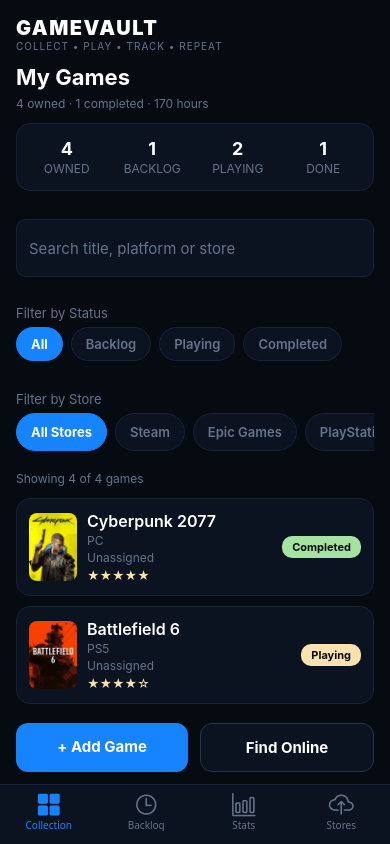
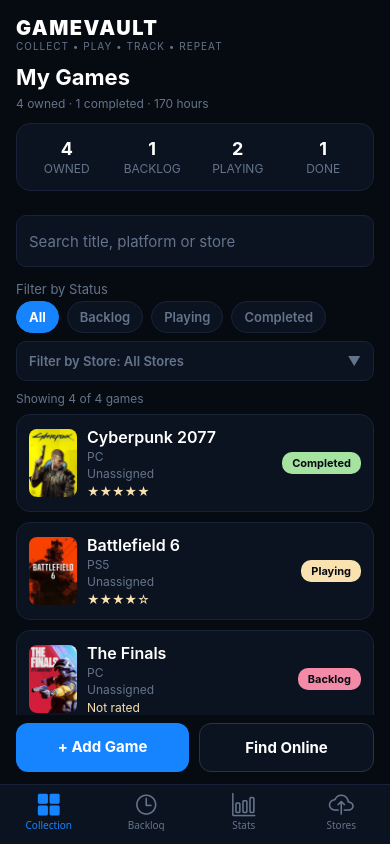
Before and after one commit to itsmealyssa/GameApp, a React Native app: screen / in a window 390 px wide. Built offline with nearby package versions, Linux system fonts and the light colour scheme.

Commit message:
Upgrade Expo SDK 58 and improve collection layout

```diff
--- a/HomeScreen.js
+++ b/HomeScreen.js
@@ -30,6 +30,7 @@ export default function HomeScreen({
   const [filter, setFilter] = useState('All');
   const [storeFilter, setStoreFilter] = useState('All');
   const [query, setQuery] = useState('');
+  const [showStoreFilters, setShowStoreFilters] = useState(false);
 
   const stats = getCollectionStats(games);
   const normalizedQuery = query.trim().toLowerCase();
@@ -39,6 +40,10 @@ export default function HomeScreen({
     ...storeOptions,
     { id: 'unassigned', name: 'Unassigned' },
   ];
+
+  const selectedStore = storeFilters.find(
+    (store) => store.id === storeFilter
+  );
 
   const shownGames = games.filter((game) => {
     const matchesStatus =
@@ -75,7 +80,7 @@ export default function HomeScreen({
       <Text style={styles.title}>My Games</Text>
 
       <Text style={styles.subText}>
-        {stats.total} owned · {stats.completed} completed · {stats.totalHours} hours
+        {stats.total} owned · {stats.completed} completed · {Number(stats.totalHours.toFixed(1))} hours
       </Text>
 
       {/* STORAGE ERROR */}
@@ -116,9 +121,9 @@ export default function HomeScreen({
           styles.input,
           styles.searchInput,
           {
-            marginTop: 16,
-            marginBottom: 12,
-            minHeight: 58,
+            marginTop: 12,
+            marginBottom: 8,
+            minHeight: 52,
           },
         ]}
         value={query}
@@ -126,13 +131,20 @@ export default function HomeScreen({
       />
 
       {/* STATUS FILTERS */}
-      <Text style={styles.label}>Filter by Status</Text>
+      <Text
+        style={[
+          styles.label,
+          { marginTop: 6, marginBottom: 4 },
+        ]}
+      >
+        Filter by Status
+      </Text>
 
       <View
         style={[
           styles.row,
           {
-            marginBottom: 14,
+            marginBottom: 8,
             gap: 8,
           },
         ]}
@@ -147,6 +159,7 @@ export default function HomeScreen({
             style={[
               styles.chip,
               filter === option ? styles.chipActive : null,
+              { paddingVertical: 7, paddingHorizontal: 12 },
             ]}
             onPress={() => setFilter(option)}
           >
@@ -163,20 +176,46 @@ export default function HomeScreen({
         ))}
       </View>
 
-      {/* STORE FILTERS */}
-      <Text style={styles.label}>Filter by Store</Text>
+      {/* COLLAPSIBLE STORE FILTERS */}
+      <TouchableOpacity
+        accessibilityRole="button"
+        accessibilityState={{
+          expanded: showStoreFilters,
+        }}
+        onPress={() => setShowStoreFilters(!showStoreFilters)}
+        style={{
+          flexDirection: 'row',
+          justifyContent: 'space-between',
+          alignItems: 'center',
+          paddingVertical: 11,
+          paddingHorizontal: 12,
+          backgroundColor: '#0c1320',
+          borderWidth: 1,
+          borderColor: '#182338',
+          borderRadius: 10,
+          marginBottom: 8,
+        }}
+      >
+        <Text style={styles.chipText}>
+          Filter by Store: {selectedStore?.name || 'All Stores'}
+        </Text>
 
+        <Text style={styles.chipText}>
+          {showStoreFilters ? '▲' : '▼'}
+        </Text>
+      </TouchableOpacity>
+
+      {showStoreFilters && (
         <ScrollView
           horizontal
           showsHorizontalScrollIndicator={false}
           style={{
             flexGrow: 0,
-          flexShrink: 0,
-          marginBottom: 14,
+            marginBottom: 10,
           }}
           contentContainerStyle={{
             flexDirection: 'row',
-          alignItems: 'flex-start',
+            alignItems: 'center',
             gap: 8,
             paddingBottom: 4,
           }}
@@ -190,11 +229,6 @@ export default function HomeScreen({
               }}
               style={[
                 styles.chip,
-              {
-                alignSelf: 'flex-start',
-                height: 38,
-                justifyContent: 'center',
-              },
                 storeFilter === store.id
                   ? styles.chipActive
                   : null,
@@ -213,9 +247,15 @@ export default function HomeScreen({
             </TouchableOpacity>
           ))}
         </ScrollView>
+      )}
 
       {/* RESULTS COUNT */}
-      <Text style={[styles.subText, { marginBottom: 8 }]}>
+      <Text
+        style={[
+          styles.subText,
+          { marginBottom: 4 },
+        ]}
+      >
         Showing {shownGames.length} of {games.length} games
       </Text>
 
@@ -303,9 +343,9 @@ export default function HomeScreen({
         style={[
           styles.row,
           {
-            marginTop: 12,
+            marginTop: 8,
             marginBottom: 4,
-            gap: 12,
+            gap: 10,
             flexWrap: 'nowrap',
           },
         ]}
```
Lines whose indentation alone changed are shown as unchanged.
